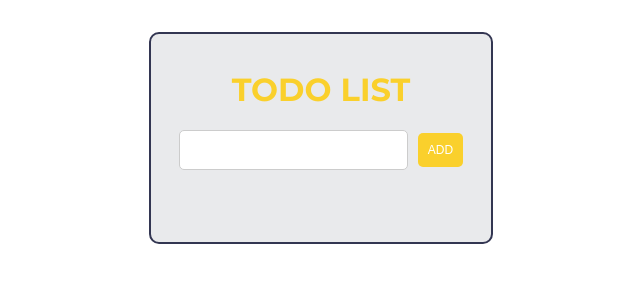
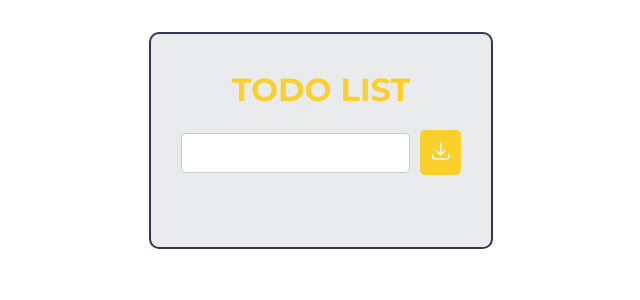
Before and after one commit to severu/vite-todo-practice, a React (Vite) app: page / in a window 1280 px wide. Shown: the top 300 px of the page, without its empty margins (319-959 px from the left). Built offline with nearby package versions, Linux system fonts and the light colour scheme.

Commit message:
fixed the svg icon button

```diff
--- a/src/App.jsx
+++ b/src/App.jsx
@@ -1,7 +1,7 @@
 import { useState } from 'react'
 import './App.css'
 import TodoList from './TodoList'
-//import { BeakerIcon } from '@heroicons/react/24/solid'
+import { BeakerIcon, ArrowDownTrayIcon } from '@heroicons/react/24/solid'
 
 
 function App() {
@@ -79,7 +79,11 @@ function App() {
             </label>
         </form>
         <button className="btn" type='submit' form='form-input' onClick={clickHandler}>
-        ADD
+        {/*<svg xmlns="http://www.w3.org/2000/svg" fill="none" viewBox="0 0 24 24" stroke-width="1.5" stroke="currentColor" class="w-10 h-10">
+              <path stroke-linecap="round" stroke-linejoin="round" d="M12 9v6m3-3H9m12 0a9 9 0 11-18 0 9 9 0 0118 0z" />
+        </svg>*/}
+
+        <ArrowDownTrayIcon className="h-6 w-6 text-blue-500" />
         </button>
 
       </div>
--- a/src/index.css
+++ b/src/index.css
@@ -61,7 +61,14 @@ button {
   font-size: 12px;
   cursor: pointer;
   transition: background-color 0.3s ease-in-out;
+  width: 2.6rem; /* We need this in order for the svg icon to show without needing to add a text. */
 }
+/*
+.hidden-text {
+  color: transparent;
+
+}
+*/
 
 button:hover {
   background-color: #0056b3;
```
Also changed, not shown: public/readme.MD (added).
